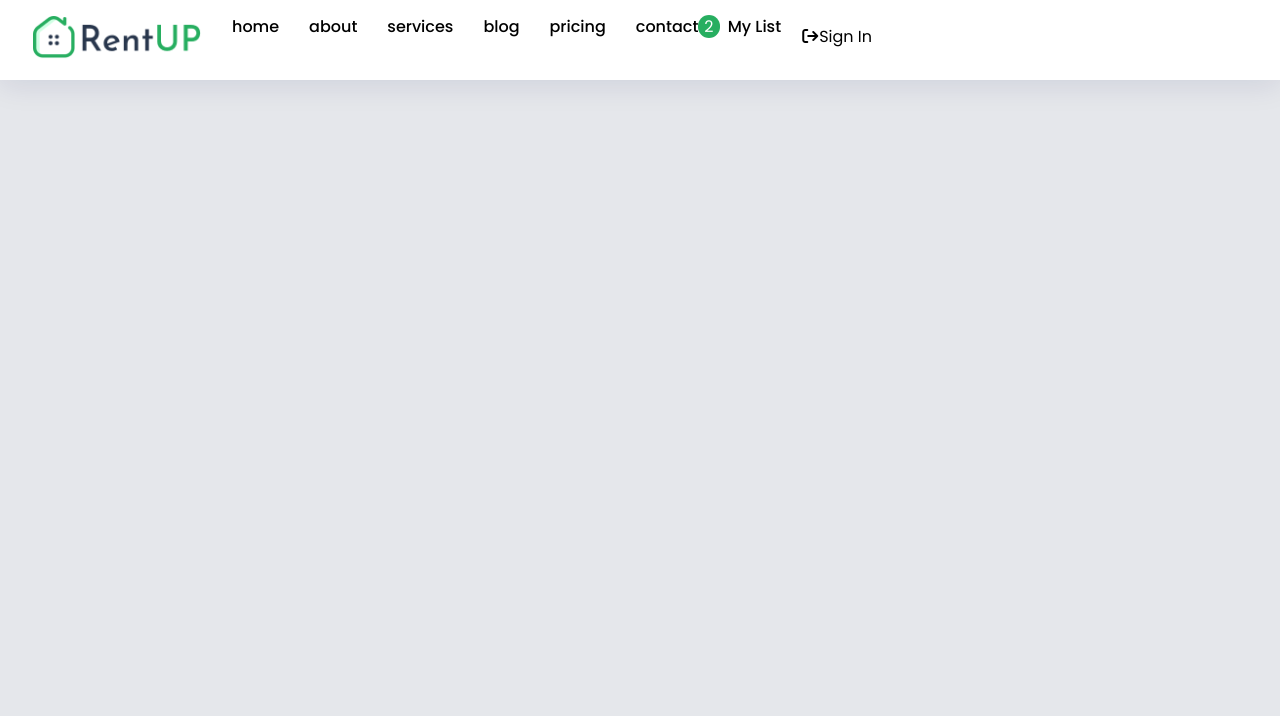
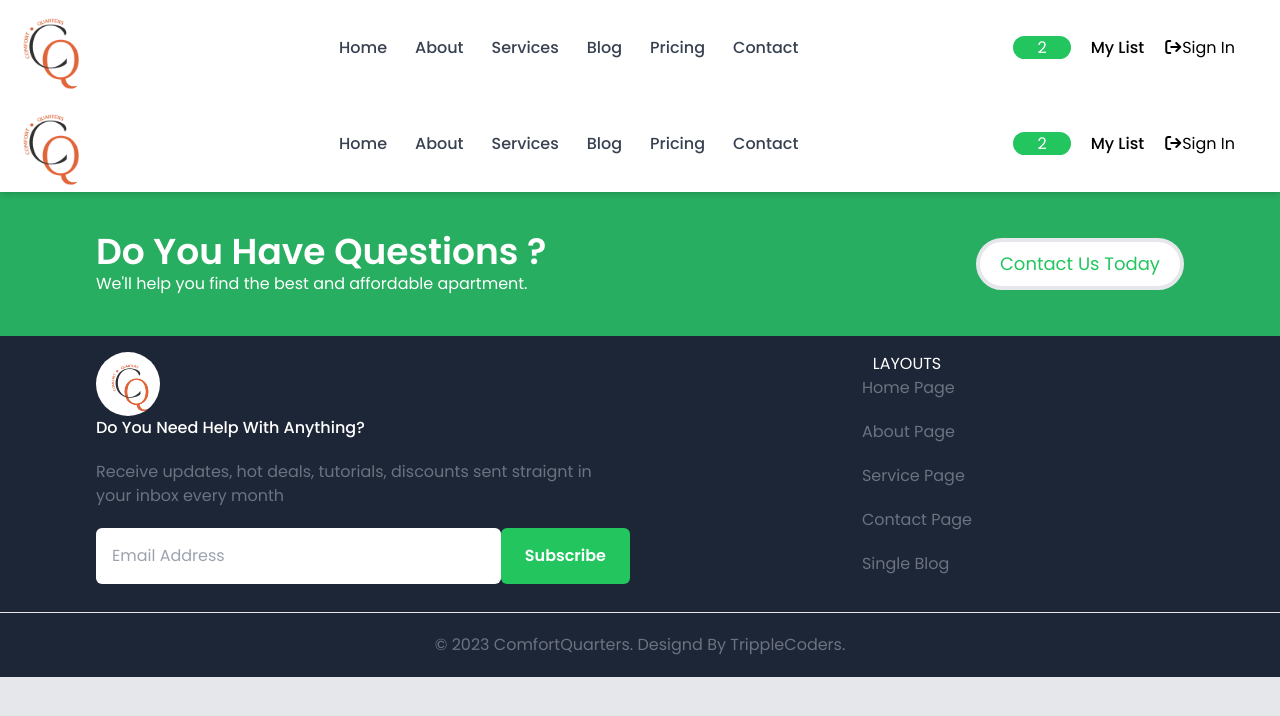
Before and after one commit to Tonynganga/Project-Rentals, a React (Create React App) app: page /header in a window 1280 px wide. Shown: the top 716 px of the page. Built offline with nearby package versions, Linux system fonts and the light colour scheme.

Commit message:
04/10/2023-Footer

```diff
--- a/src/App.js
+++ b/src/App.js
@@ -1,23 +1,22 @@
 import React from "react";
 
 import { Routes, Route } from 'react-router-dom';
-import Header from './components/Header';
 import Footer from './components/Footer';
 
 //pages
 import Home from './pages/Home';
 import "./App.css";
-import Header2 from './components/Header_V2';
+import Header from './components/Header';
 
 const App = () => {
   return(
     <div className="max-w-[1440px] mx-auto bg-white">
-
+      <Header />
       <Routes>
         <Route path='/' element={<Home />}/>
-        <Route path='/header' element={<Header2 />}/>
+        <Route path='/header' element={<Header />}/>
       </Routes>
-
+      <Footer />
     </div>
   );
 };
--- a/src/components/Footer.js
+++ b/src/components/Footer.js
@@ -1,12 +1,55 @@
 import React from "react";
+import { footer } from '../data';
+import LogoImage from '../assets/img/MainLogo.png';
+
 
 const Footer = () => {
     return (
-        <footer className="bg-black py-8 text-center text-white">
-            <div className="container mx-auto">
-                Copyright &copy; 2023. Allrights reserved.
+        <>
+            <section className="bg-[#27ae60] py-10 text-white">
+                <div className="max-w-[85%] mx-auto">
+                    <div className="flex justify-between items-center">
+                        <div className="text">
+                            <h1 className="text-4xl font-semibold">Do You Have Questions ?</h1>
+                            <p>We'll help you find the best and affordable apartment.</p>
+                        </div>
+                        <button className="px-5 py-2 rounded-full border-4 border-black-800 border-opacity-25 text-green-500 text-lg font-normal bg-white">
+                            Contact Us Today
+                        </button>
+                    </div>
+                </div>
+            </section>
+
+            <footer className="bg-[#1d2636] py-4 text-white ">
+                <div className="grid grid-cols-2 gap-5 max-w-[85%] mx-auto">
+                    <div className="box">
+                        <div className="logo">
+                            <img src={ LogoImage } alt='' className="w-16 rounded-full object-scale-down"/>
+                            <h2 className="font-medium">Do You Need Help With Anything?</h2>
+                            <p className="text-gray-500 my-5">Receive updates, hot deals, tutorials, discounts sent straignt in your inbox every month</p>
+                            <div className="flex">
+                                <input type="text" placeholder="Email Address" className="bg-white p-4 w-full rounded-md"/>
+                                <button className="px-6 py-3 rounded-md bg-green-500 border-none text-white cursor-pointer font-semibold">Subscribe</button>
+                            </div>
+                        </div>
+                    </div>
+
+                    {footer.map((val) => (
+                    <div className="box flex flex-col items-center">
+                            <h3 className="mr-[20px]">{val.title}</h3>
+                            <ul>
+                                {val.text.map((items) => (
+                                    <li className="block text-gray-500 mb-5"> {items.list} </li>
+                                ))}
+                            </ul>
+                    </div>
+                    ))}
+                </div>
+            </footer>
+            <div className="text-center py-5 bg-[#1d2636] text-gray-500 border-t border-opacity-10">
+                <span>© 2023 ComfortQuarters. Designd By TrippleCoders.</span>
             </div>
-        </footer>
+        </>
     )
 }
 
--- a/src/components/Header.css
+++ /dev/null
@@ -1,36 +0,0 @@
-header {
-    background-color: #fff;
-    height: 10vh;
-    box-shadow: 0 5px 30px rgb(0 22 84 / 10%);
-    padding: 15px 0;
-    position: sticky;
-    top: 0;
-    z-index: 99999;
-  }
-  header img {
-    width: 170px;
-  }
-  header a {
-    margin-left: 30px;
-    transition: 0.5s;
-    font-weight: 500;
-  }
-  header a:hover {
-    color: #27ae60;
-  }
-  header span {
-    width: auto;
-    padding: 0px 6px;
-    background: #27ae60;
-    border-radius: 50px;
-    color: #ffffff;
-    margin-right: 4px;
-    font-weight: 400;
-  }
-  header h4 {
-    font-weight: 500;
-    margin-right: 20px;
-  }
-  header .toggle {
-    display: none;
-  }
--- a/src/components/Header.js
+++ b/src/components/Header.js
@@ -1,31 +1,46 @@
-import React from "react";
+import React, { useState } from 'react';
 
-//import link
+import { nav } from '../data'
 import { Link } from 'react-router-dom';
+import LogoImage from '../assets/img/MainLogo.png';
 
-//import logo
-import Logo from '../assets/img/logo.svg';
 
 const Header = () =>{
-    return(
-        <header className="py-4 mb-6 border-b">
-            <div className="container mx-auto flex justify-between items-center">
-                <Link to='/'>
-                    <img src={Logo} alt='' />
-                </Link>
-                <div className="flex items-center gap-6">
-                    <Link className="hover:text-violet-900 transition" to='/'>
-                        Log In
-                    </Link>
-                    <Link className="bg-violet-700 hover:bg-violet-800 text-white px-4 py-2 rounded-lg transition"
-                            to='/'>
-                        Sign Up
-                    </Link>
+
+    const [navList, setNavList] = useState(false);
+
+    return (
+            <header className='bg-white h-[12vh] shadow-md sticky top-0 z-50'>
+                <div className='flex justify-between items-center mr-[45px]'>
+                    <div className='h-24 pt-0'>
+                        <img src={ LogoImage } alt='' className='rounded-full object-scale-down max-w-max h-full'/>
+                    </div>
+                    <div className='py-5px'>
+                        <ul className={ navList ? "small" : "flex"}>
+                            {nav.map((list, index) => (
+                                <li key={index}>
+                                    <Link className='ml-7 transition duration-500 font-medium text-gray-700 hover:text-green-500' to={list.path}>{list.text}</Link>
+                                </li>
+                            ))}
+                        </ul>
+                    </div>
+                    <div className='button flex'>
+                        <h4 className='font-medium mr-5'>
+                            <span className='w-auto px-6 bg-green-500 rounded-full text-white mr-4 font-normal'>2</span> My List
+                        </h4>
+                        <button className='btn1'>
+                            <i className='fa fa-sign-out'></i>Sign In
+                        </button>
+                    </div>
+
+                    <div className='hidden'>
+                        <button onClick={() => setNavList(!navList)}>{navList ? <i className='fa fa-times'></i>:<i className='fa fa-bars'></i>}</button>
+                    </div>
                 </div>
-            </div>
+            </header>
 
-        </header>
     )
+
 }
 
 export default Header;
--- a/src/components/Header_V2.js
+++ /dev/null
@@ -1,46 +0,0 @@
-import React, { useState } from 'react';
-
-import { nav } from '../data'
-import { Link } from 'react-router-dom';
-import LogoImage from '../assets/img/logo.png';
-import './Header.css';
-
-const Header2 = () =>{
-
-    const [navList, setNavList] = useState(false);
-
-    return (
-            <header>
-                <div className='container flex'>
-                    <div className='logo'>
-                        <img src={ LogoImage } alt='' />
-                    </div>
-                    <div className='nav'>
-                        <ul className={ navList ? "small" : "flex"}>
-                            {nav.map((list, index) => (
-                                <li key={index}>
-                                    <Link to={list.path}>{list.text}</Link>
-                                </li>
-                            ))}
-                        </ul>
-                    </div>
-                    <div className='button flex'>
-                        <h4>
-                            <span>2</span> My List
-                        </h4>
-                        <button className='btn1'>
-                            <i className='fa fa-sign-out'></i>Sign In
-                        </button>
-                    </div>
-
-                    <div className='toggle'>
-                        <button onClick={() => setNavList(!navList)}>{navList ? <i className='fa fa-times'></i>:<i className='fa fa-bars'></i>}</button>
-                    </div>
-                </div>
-            </header>
-
-    )
-
-}
-
-export default Header2;
--- a/src/data.js
+++ b/src/data.js
@@ -56,27 +56,27 @@ import Agent12 from './assets/img/agents/agent12.png';
 
 export const nav =[
   {
-    text: "home",
+    text: "Home",
     path: "/",
   },
   {
-    text: "about",
+    text: "About",
     path: "/about",
   },
   {
-    text: "services",
+    text: "Services",
     path: "/services",
   },
   {
-    text: "blog",
+    text: "Blog",
     path: "/blog",
   },
   {
-    text: "pricing",
+    text: "Pricing",
     path: "/pricing",
   },
   {
-    text: "contact",
+    text: "Contact",
     path: "/contact",
   }
 ]
@@ -669,4 +669,12 @@ export const housesData = [
       phone: '0123 456 78910',
     },
   }
+]
+
+export const footer = [
+  {
+    title: "LAYOUTS",
+    text: [{ list: "Home Page" }, { list: "About Page" }, { list: "Service Page" }, { list: "Contact Page" }, { list: "Single Blog" }],
+  },
+
 ];
```
Also changed, not shown: src/assets/img/MainLogo.png (added).
